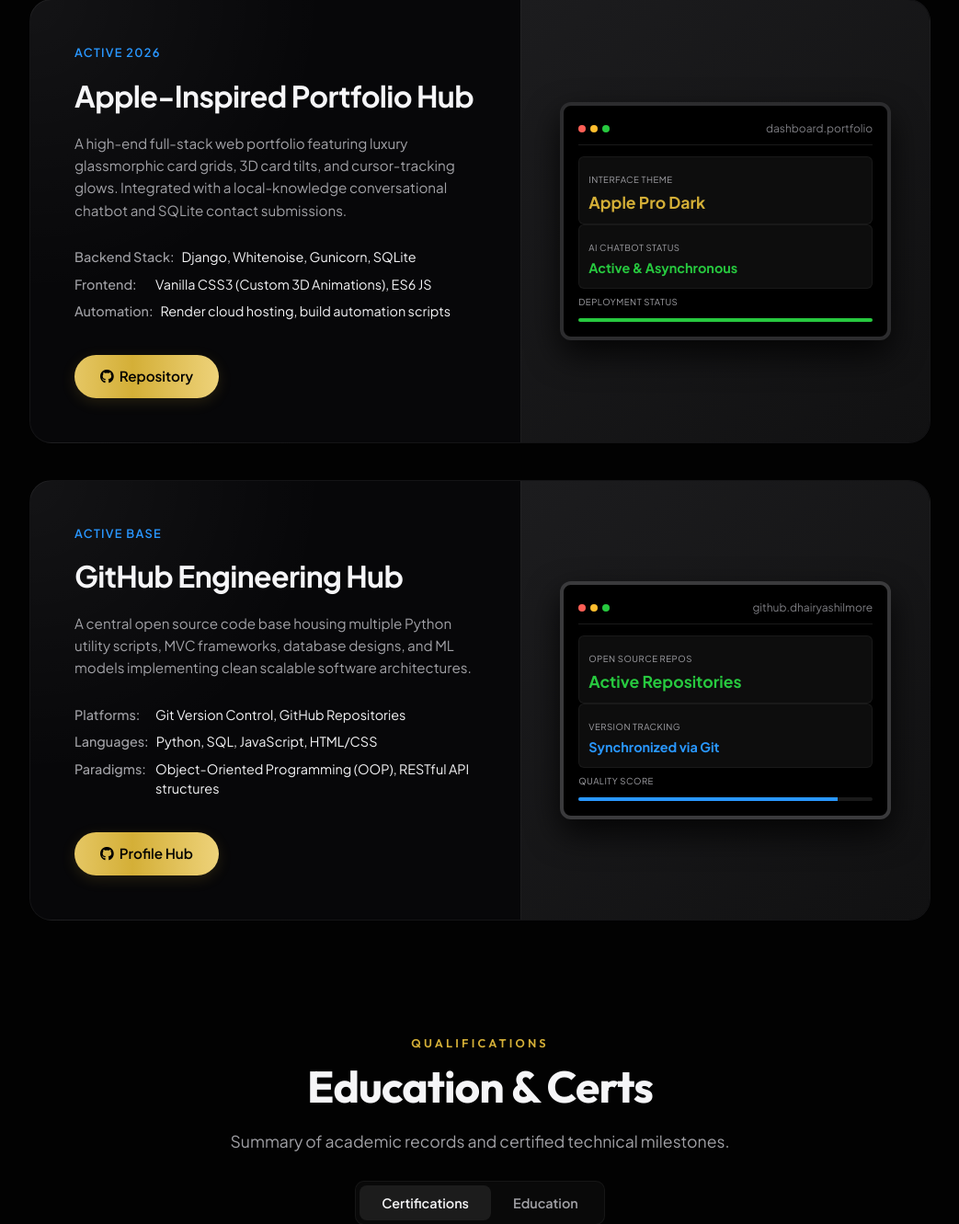
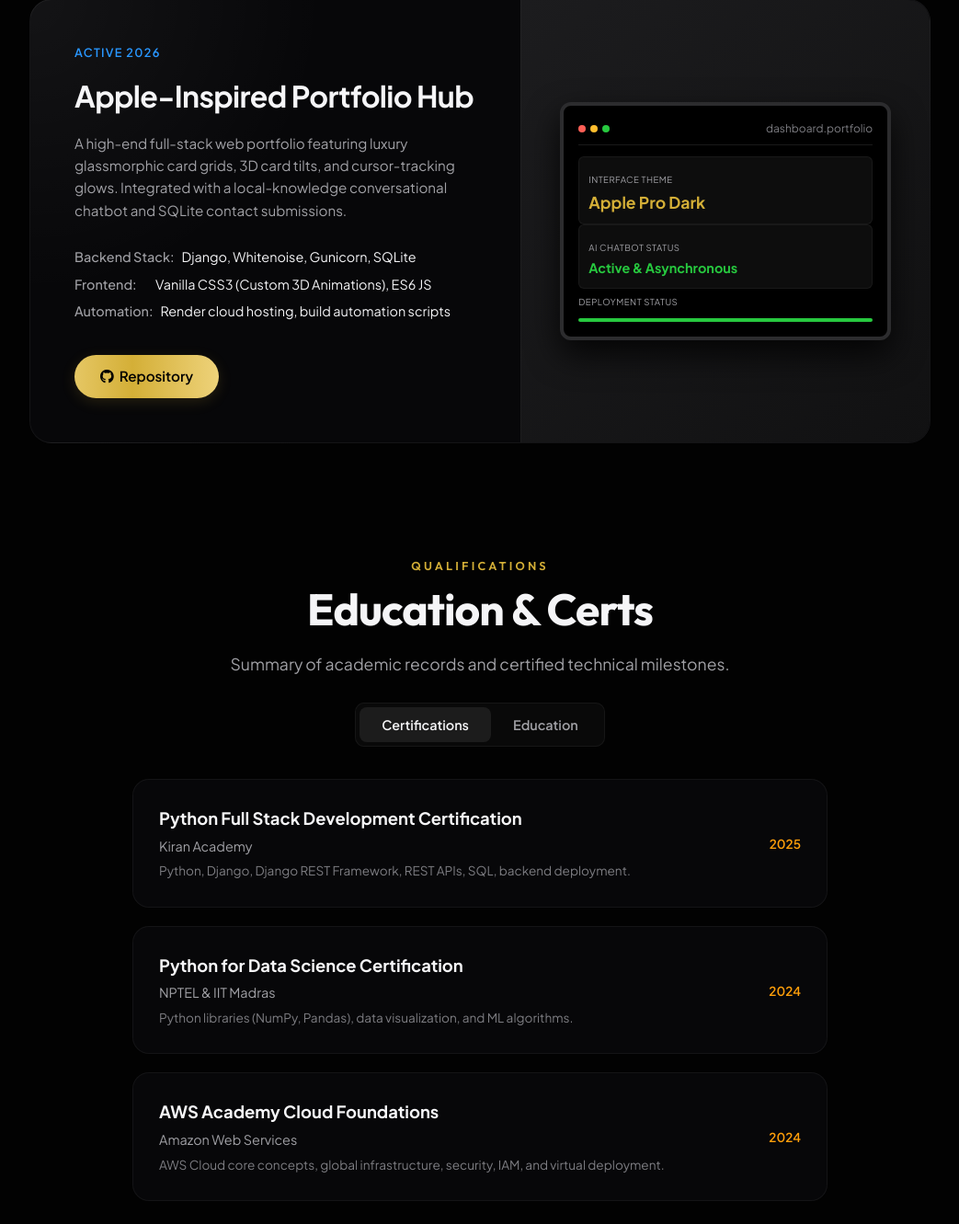
Before and after one commit to dhairyashilmore/djprojects, a Django app: page / in a window 1280 px wide. Shown: the part 4016-5347 px from the top of the page at 92% size, without its empty margins (118-1161 px from the left). Run offline with Django 5.2, Linux system fonts and the light colour scheme.

Commit message:
Remove GitHub Engineering Hub project card

```diff
--- a/Base/templates/home.html
+++ b/Base/templates/home.html
@@ -399,53 +399,6 @@
                     </div>
                 </div>
 
-                <!-- Project 3: GitHub Engineering Hub -->
-                <div class="project-showcase-card">
-                    <div class="project-grid">
-                        <div class="project-info-side">
-                            <span class="project-date-tag">Active Base</span>
-                            <h3 class="project-title">GitHub Engineering Hub</h3>
-                            <p class="project-desc">
-                                A central open source code base housing multiple Python utility scripts, MVC frameworks, database designs, and ML models implementing clean scalable software architectures.
-                            </p>
-                            <div class="project-specs">
-                                <div class="project-spec-item"><strong>Platforms:</strong> Git Version Control, GitHub Repositories</div>
-                                <div class="project-spec-item"><strong>Languages:</strong> Python, SQL, JavaScript, HTML/CSS</div>
-                                <div class="project-spec-item"><strong>Paradigms:</strong> Object-Oriented Programming (OOP), RESTful API structures</div>
-                            </div>
-                            <div class="project-links">
-                                <a href="https://github.com/dhairyashilmore" target="_blank" class="btn-primary"><i class="fa-brands fa-github"></i> Profile Hub</a>
-                            </div>
-                        </div>
-                        <div class="project-media-side">
-                            <!-- Browser mockup -->
-                            <div class="project-mockup" style="border-color: #3a3a3c;">
-                                <div class="mockup-header">
-                                    <div class="mockup-dot-group">
-                                        <span class="mockup-dot"></span>
-                                        <span class="mockup-dot"></span>
-                                        <span class="mockup-dot"></span>
-                                    </div>
-                                    <span class="mockup-title">github.dhairyashilmore</span>
-                                </div>
-                                <div class="mockup-content">
-                                    <div class="mockup-widget">
-                                        <span class="mockup-label">Open Source Repos</span>
-                                        <div class="mockup-value" style="color: #27c93f;">Active Repositories</div>
-                                    </div>
-                                    <div class="mockup-widget">
-                                        <span class="mockup-label">Version Tracking</span>
-                                        <div class="mockup-value" style="font-size: 0.9rem; color: var(--accent-blue);">Synchronized via Git</div>
-                                    </div>
-                                    <div>
-                                        <span class="mockup-label">Quality Score</span>
-                                        <div class="mockup-bar"><div class="mockup-bar-fill" style="width: 88%;"></div></div>
-                                    </div>
-                                </div>
-                            </div>
-                        </div>
-                    </div>
-                </div>
             </div>
         </section>
 
--- a/Base/views.py
+++ b/Base/views.py
@@ -89,8 +89,7 @@
     elif any(k in message for k in ['project', 'code', 'github', 'portfolio', 'work']):
         response = "He has worked on several key projects:\n\n" \
                    "1. **Resume Screening System**: NLP platform utilizing ML classifiers (KNN/SVM) to parse, filter, and rank candidate resumes.\n" \
-                   "2. **Apple-Inspired Portfolio Hub**: High-end Django & CSS 3D-styled website with cursor spotlight glows and an interactive chatbot.\n" \
-                   "3. **GitHub Engineering Hub**: Open-source repository hub containing Python, REST API, SQL, and ML/NLP automation codes.\n\n" \
+                   "2. **Apple-Inspired Portfolio Hub**: High-end Django & CSS 3D-styled website with cursor spotlight glows and an interactive chatbot.\n\n" \
                    "Check out his repositories on [GitHub](https://github.com/dhairyashilmore)."
     elif any(k in message for k in ['experience', 'job', 'work', 'history', 'company', 'insurance', 'support', 'trainee']):
         response = "Dhairyashil's professional history includes:\n\n" \
```
Also changed, not shown: README.md.
